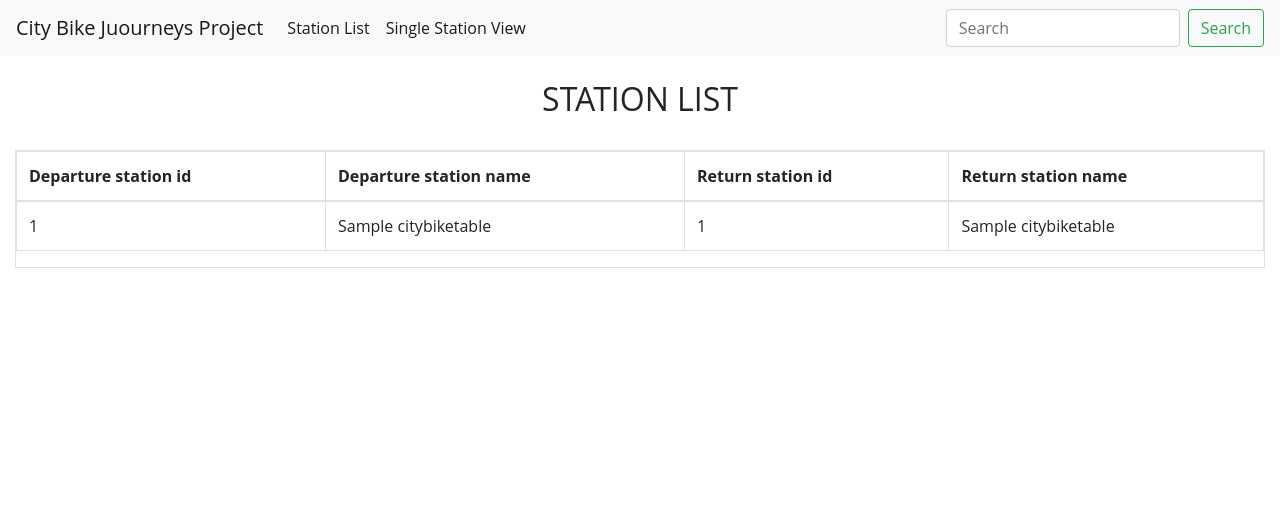
After one commit to shardendu-design/solita_project, a Flask app: page /stationlist in a window 1280 px wide. The commit adds this page. Shown: the top 524 px of the page. Run offline with Flask 3, Linux system fonts and the light colour scheme; tables that the repository leaves empty hold one stand-in row (values such as "Sample post"); some libraries are stand-ins or nearby versions; some web fonts are replaced.

Commit message:
Create station list page and define route

```diff
--- a/app/citybike/routes.py
+++ b/app/citybike/routes.py
@@ -17,6 +17,12 @@ def display_citybike_details():
 
     return render_template('citibyike_list.html', citybike_list=citybike_list)
 
+@main.route('/stationlist')
+def display_station_list():
+    page = request.args.get('page', 1, type=int)
+    station_list = Citybike.query.paginate(page=page, per_page=10)
+    return render_template('list_all_station.html', station_list=station_list)
+
 @main.app_errorhandler(404)
 def page_not_found(error):
     return render_template('404.html'), 404
--- a/app/citybike/templates/layout.html
+++ b/app/citybike/templates/layout.html
@@ -50,7 +50,7 @@
                 <div class="collapse navbar-collapse" id="navbarTogglerDemo02">
                   <ul class="navbar-nav mr-auto mt-2 mt-lg-0">
                     <li class="nav-item active">
-                      <a class="nav-link" href="#">List Of All The Station <span class="sr-only"></span></a>
+                      <a class="nav-link" href="{{ url_for('main.display_station_list') }}">Station List <span class="sr-only"></span></a>
                     </li>
                     <li class="nav-item active">
                         <a class="nav-link" href="#">Single Station View <span class="sr-only"></span></a>
--- /dev/null
+++ b/app/citybike/templates/list_all_station.html
@@ -0,0 +1,65 @@
+{% extends 'layout.html' %}
+
+
+    {% block content %}
+
+
+    <div id="" class="container-fluid">
+        <br>
+
+          <h2 class="company_name_heading">STATION LIST</h2>
+        <br>
+
+
+          <div class="table table-bordered">
+
+            <table class="table">
+              <thead class="">
+                <tr>
+                  <!-- <th scope="col">Departure</th>
+                  <th scope="col">Return</th> -->
+                  <th scope="col">Departure station id</th>
+                  <th scope="col">Departure station name</th>
+                  <th scope="col">Return station id</th>
+                  <th scope="col">Return station name</th>
+                  <!-- <th scope="col">Covered distance (Km)</th>
+                  <th scope="col">Duration (min.)</th> -->
+                </tr>
+              </thead>
+              <tbody>
+                  {% for list in station_list  %}
+                     <tr>
+                       <!-- <td>{{list.departure}}</td>
+                       <td>{{list.returns}}</td> -->
+                       <td>{{list.departure_station_id}}</td>
+                       <td>{{list.departure_station_name}}</td>
+                       <td>{{list.return_station_id}}</td>
+                       <td>{{list.return_station_name}}</td>
+                       <!-- <td>{{list.covered_distance_km}}</td>
+                       <td>{{list.duration_in_minutes}}</td> -->
+                     </tr>
+                   {% endfor %}
+             </tbody>
+            </table>
+          </div>
+        </div>
+
+        <div style="text-align: center;">
+          {% if station_list.has_prev %}
+
+          <a href="{{ url_for('main.display_station_list', page=station_list.prev_num) }}" class="btn btn-primary">Previous</a>
+
+
+        {% endif %}
+
+        {% if station_list.has_next %}
+
+          <a href="{{ url_for('main.display_station_list', page=station_list.next_num) }}" class="btn btn-primary">Next</a>
+
+        {% endif %}
+
+        </div>
+
+
+
+{% endblock %}
```
